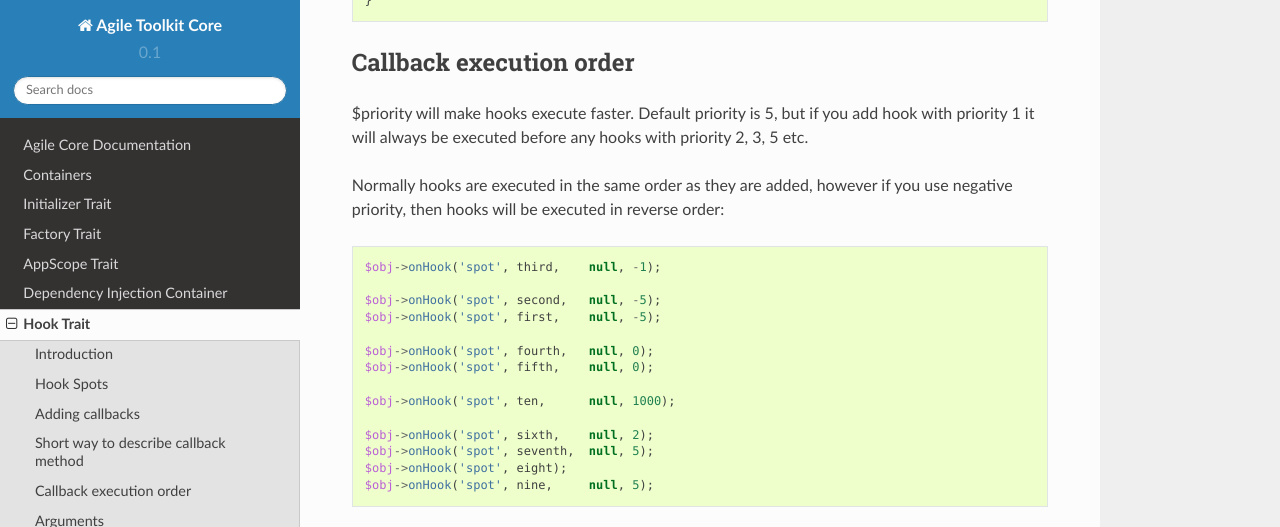
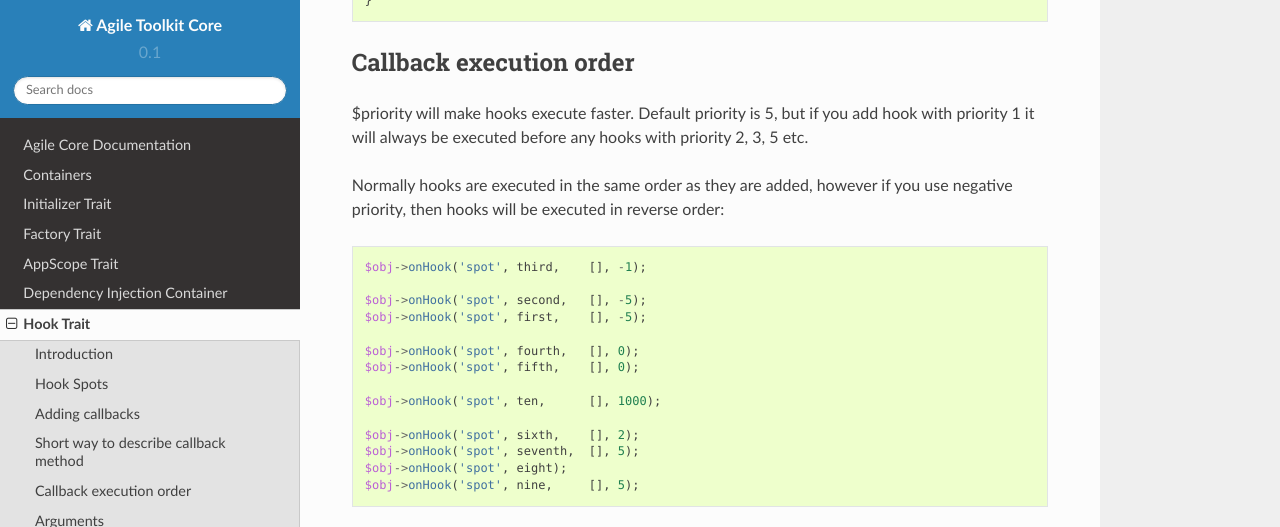
Before and after one commit to atk4/core, a Sphinx documentation site: the page built from docs/hook.rst, in a window 1280 px wide and 900 px high, scrolled down 1521 px, cut to the strip 0-527 px from the top of the window. Built offline with Sphinx 7.4.7 and the Read the Docs theme 2.0.0, drawn with Linux system fonts in a browser that asks for light colours.

Commit message:
Fix hook doc

```diff
--- a/docs/hook.rst
+++ b/docs/hook.rst
@@ -35,7 +35,7 @@ You can register multiple call-backs to be executed for the requested `spot`::
 Adding callbacks
 ================
 
-.. php:method:: onHook($spot, $fx = null, $args = null, $priority = 5)
+.. php:method:: onHook($spot, $fx = null, array $args = [], int $priority = 5)
 
 Register a call-back method. Calling several times will register multiple
 callbacks which will be execute in the order that they were added.
@@ -69,20 +69,20 @@ hook with priority 1 it will always be executed before any hooks with priority
 Normally hooks are executed in the same order as they are added, however if you
 use negative priority, then hooks will be executed in reverse order::
 
-    $obj->onHook('spot', third,    null, -1);
+    $obj->onHook('spot', third,    [], -1);
 
-    $obj->onHook('spot', second,   null, -5);
-    $obj->onHook('spot', first,    null, -5);
+    $obj->onHook('spot', second,   [], -5);
+    $obj->onHook('spot', first,    [], -5);
 
-    $obj->onHook('spot', fourth,   null, 0);
-    $obj->onHook('spot', fifth,    null, 0);
+    $obj->onHook('spot', fourth,   [], 0);
+    $obj->onHook('spot', fifth,    [], 0);
 
-    $obj->onHook('spot', ten,      null, 1000);
+    $obj->onHook('spot', ten,      [], 1000);
 
-    $obj->onHook('spot', sixth,    null, 2);
-    $obj->onHook('spot', seventh,  null, 5);
+    $obj->onHook('spot', sixth,    [], 2);
+    $obj->onHook('spot', seventh,  [], 5);
     $obj->onHook('spot', eight);
-    $obj->onHook('spot', nine,     null, 5);
+    $obj->onHook('spot', nine,     [], 5);
 
 
 .. php:method:: hook($spot, $args = null)
@@ -159,7 +159,7 @@ call-backs from being executed::
 
     $obj->onHook('test', function($obj){
         $obj->breakHook("break2");
-    }, null, -5);
+    }, [], -5);
 
     $res3 = $obj->hook('test', [4, 4]);
     // res3 = "break2"
```
